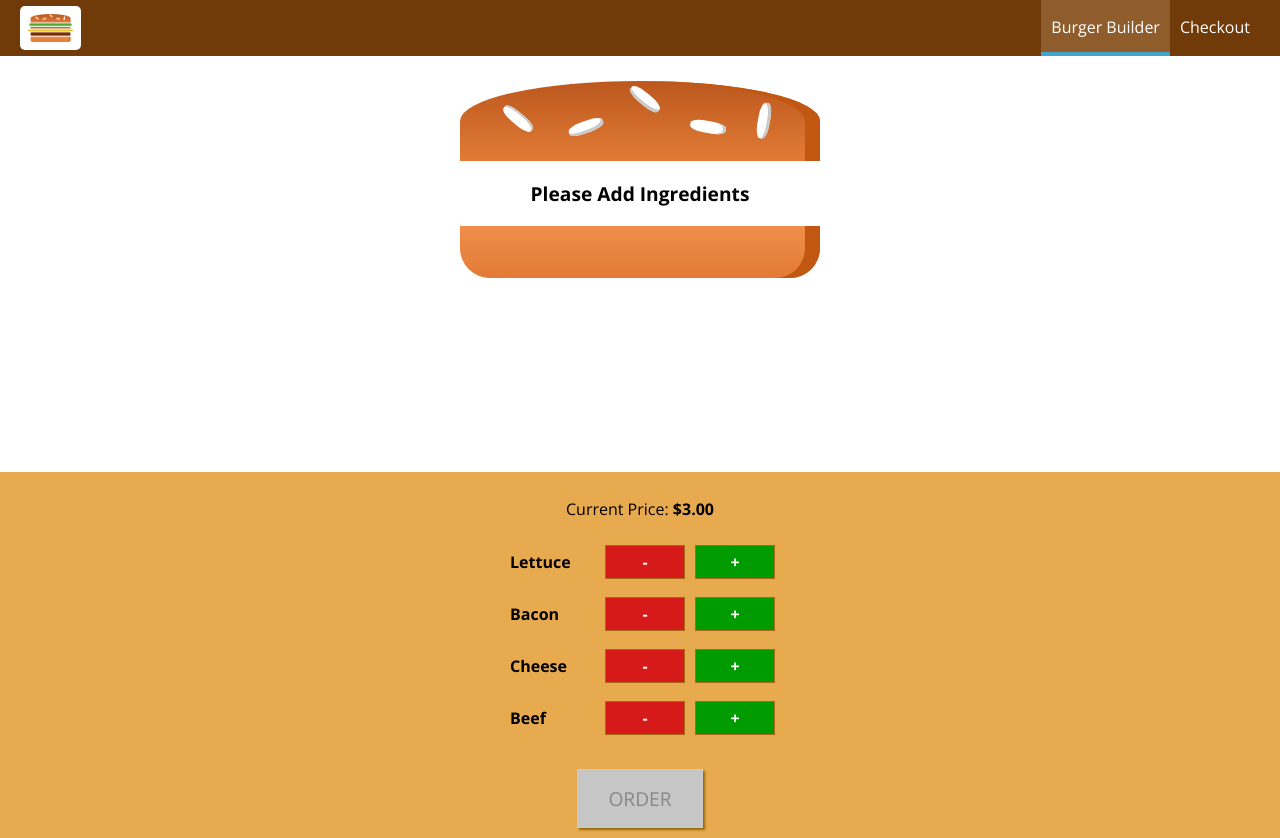
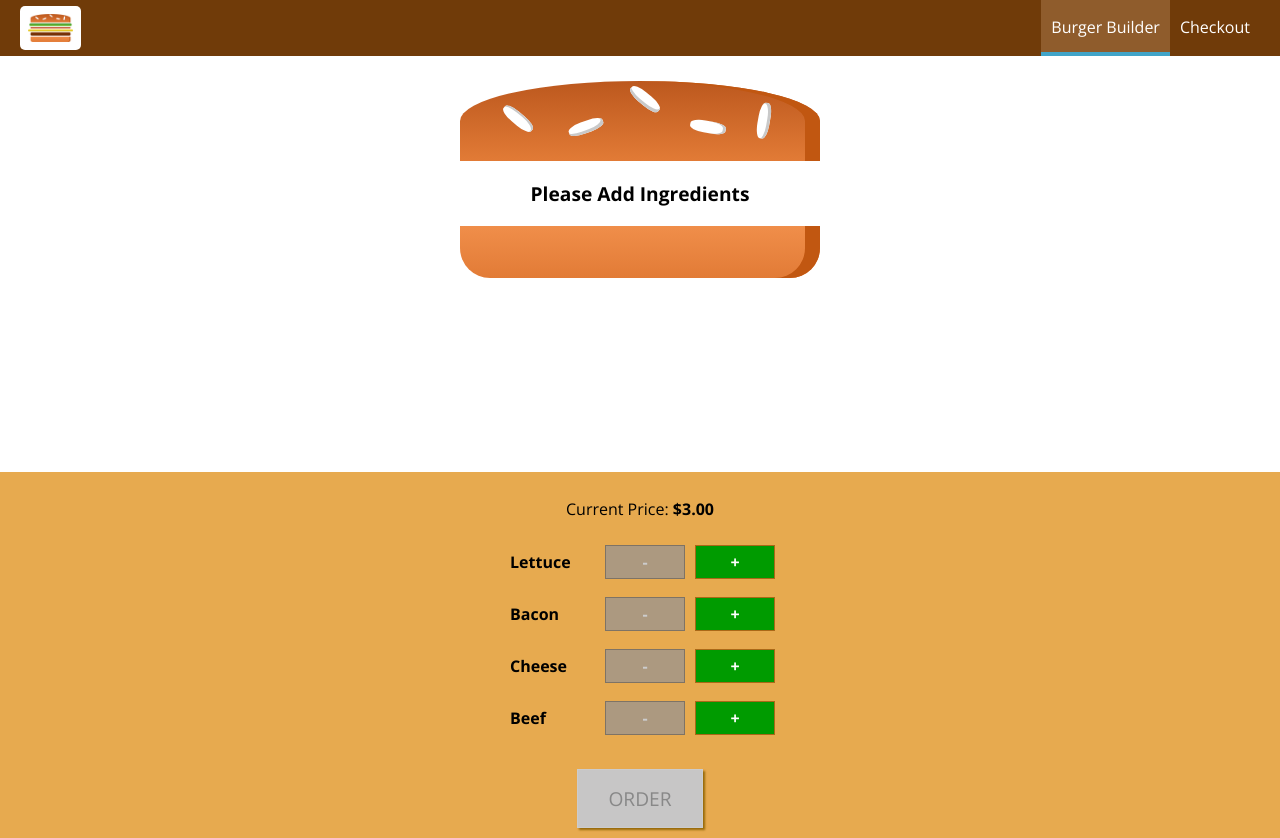
Before and after one commit to vyeung/ReactJS-Burger-Builder-App, a React app: page / in a window 1280 px wide. Built offline with nearby package versions, Linux system fonts and the light colour scheme.

Commit message:
made less bttn become disabled when they're no ingreds to remove

```diff
--- a/src/components/BuildControls/BuildControls.js
+++ b/src/components/BuildControls/BuildControls.js
@@ -21,7 +21,7 @@ const buildControls = (props) => {
           myLabel={ctrl.label}
           added={() => props.ingredientAdded(ctrl.type)}
           removed={() => props.ingredientRemoved(ctrl.type)}
-          //disabledBttnVal={props.disabledBttnObj[ctrl.type]}
+          disabledBttnVal={props.disabledBttnObj[ctrl.type]}
         />
       ))}
 
--- a/src/components/BuildControls/SingleControl/SingleControl.js
+++ b/src/components/BuildControls/SingleControl/SingleControl.js
@@ -12,7 +12,7 @@ const singleControl = (props) => {
       <button
         className={styles.Less}
         onClick={props.removed}
-        /*disabled={props.disabledBttnVal}*/> - </button>
+        disabled={props.disabledBttnVal}> - </button>
       <button
         className={styles.More}
         onClick={props.added}> + </button>
--- a/src/containers/BurgerBuilder/BurgerBuilder.js
+++ b/src/containers/BurgerBuilder/BurgerBuilder.js
@@ -103,7 +103,6 @@ class BurgerBuilder extends Component {
   }
 
   render() {
-    /*
     const disabledCheck = {
       ...this.state.ingredients
     };
@@ -113,7 +112,6 @@ class BurgerBuilder extends Component {
       //ex: {lettuce: true, bacon: false, cheese:false, beef: true}
       disabledCheck[key] = (disabledCheck[key] <= 0);
     }
-    */
 
     return (
       <Aux>
@@ -131,7 +129,7 @@ class BurgerBuilder extends Component {
         <BuildControls
           ingredientAdded={(t) => this.addIngredientHandler(t)}
           ingredientRemoved={this.removeIngredientHandler}
-          //disabledBttnObj={disabledCheck}
+          disabledBttnObj={disabledCheck}
           price={this.state.totalPrice}
           purchasable={this.state.canPurchase}
           ordered={this.purchaseHandler}
```
